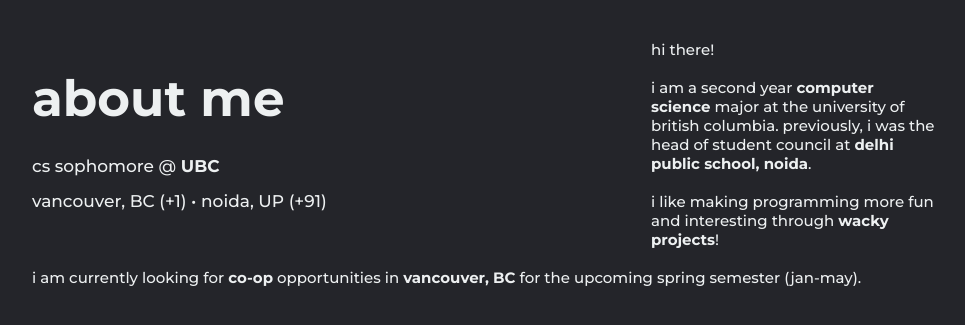
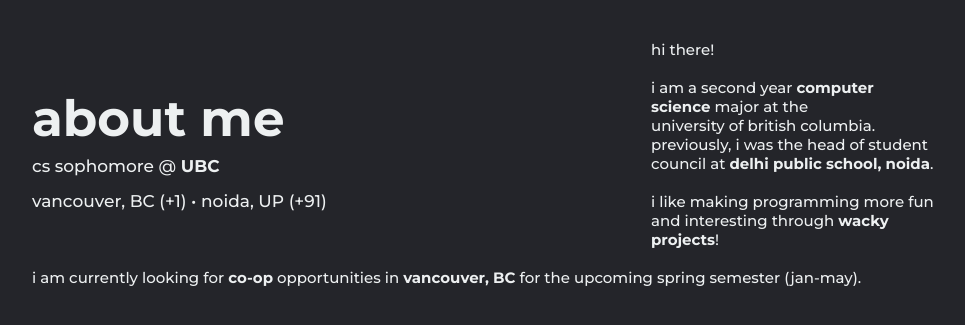
Before and after one commit to s4yuj/personal-website, a plain HTML site: page index.html in a window 1280 px wide. Shown: the part 215-540 px from the top of the page, without its empty margins (160-1125 px from the left). Drawn offline with Linux system fonts and the light colour scheme.

Commit message:
added padding + subtle changes

```diff
--- a/index.html
+++ b/index.html
@@ -60,8 +60,8 @@
             <div class="intro">
                 <br>
                 <br>
+                <br>
                 <h1 class="about">about me</h1>
-                <br>
                 <ul>
                     <li>
                         cs sophomore @ <a class=link href="https://www.ubc.ca/" target="_blank"><b>UBC</b></a>
@@ -87,8 +87,8 @@
             <br>
 
             <p>
-                i am a second year <a class=link href="https://www.cs.ubc.ca/"><b>computer science</b></a> major at the university of british columbia.
-                previously, i was the head of student council at <a class=link href="https://dpsnoida.co.in"><b>delhi public school, noida</b></a>.
+                i am a second year <a class=link href="https://www.cs.ubc.ca/"><b>computer science</b></a> major at the university&nbsp;of&nbsp;british&nbsp;columbia.
+                previously, i was the head of student council at <a class=link href="https://dpsnoida.co.in"><b>delhi&nbsp;public&nbsp;school,&nbsp;noida</b></a>.
             </p>
 
             <br>
@@ -100,12 +100,11 @@
             <br>
 
             <p>
-                i am currently looking for <a class=link href="https://coop.ubc.ca/employers/why-ubc-co-op"><b>co-op</b></a> opportunities in <b>vancouver, BC</b> for the upcoming spring semester (jan-may).
+                i am currently looking for <a class=link href="https://coop.ubc.ca/employers/why-ubc-co-op"><b>co-op</b></a> opportunities in <b>vancouver,&nbsp;BC</b> for the upcoming spring semester (jan-may).
             </p>
 
         </div>
     </div>
-
     <script defer src="script.js"></script>
 </body>
 </html>
--- a/style.css
+++ b/style.css
@@ -30,6 +30,7 @@ header {
 .content {
     color: #EDF0F1;
     padding-left: 15%;
+    padding-bottom: 15%;
 }
 
 ul {
```
